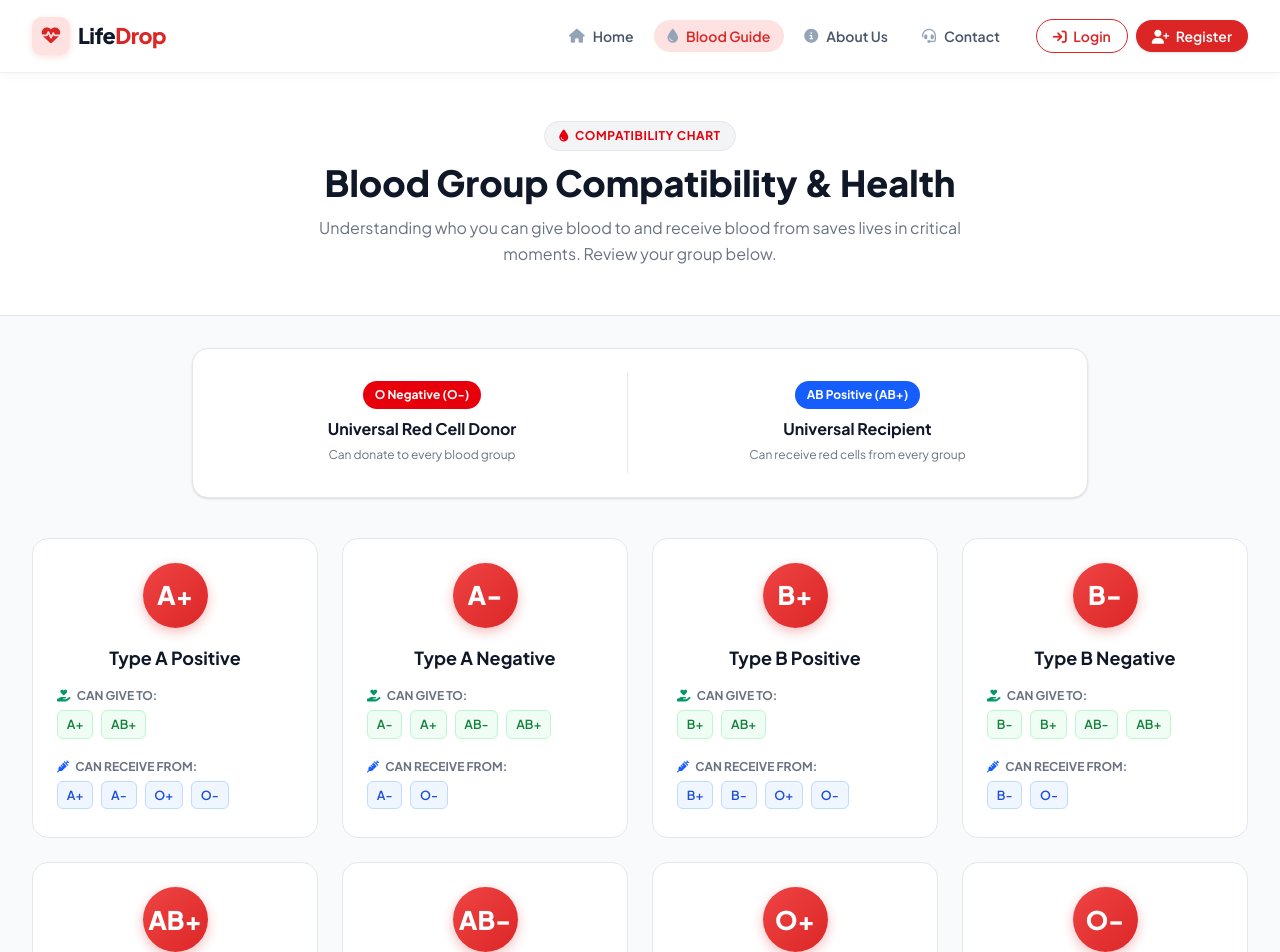
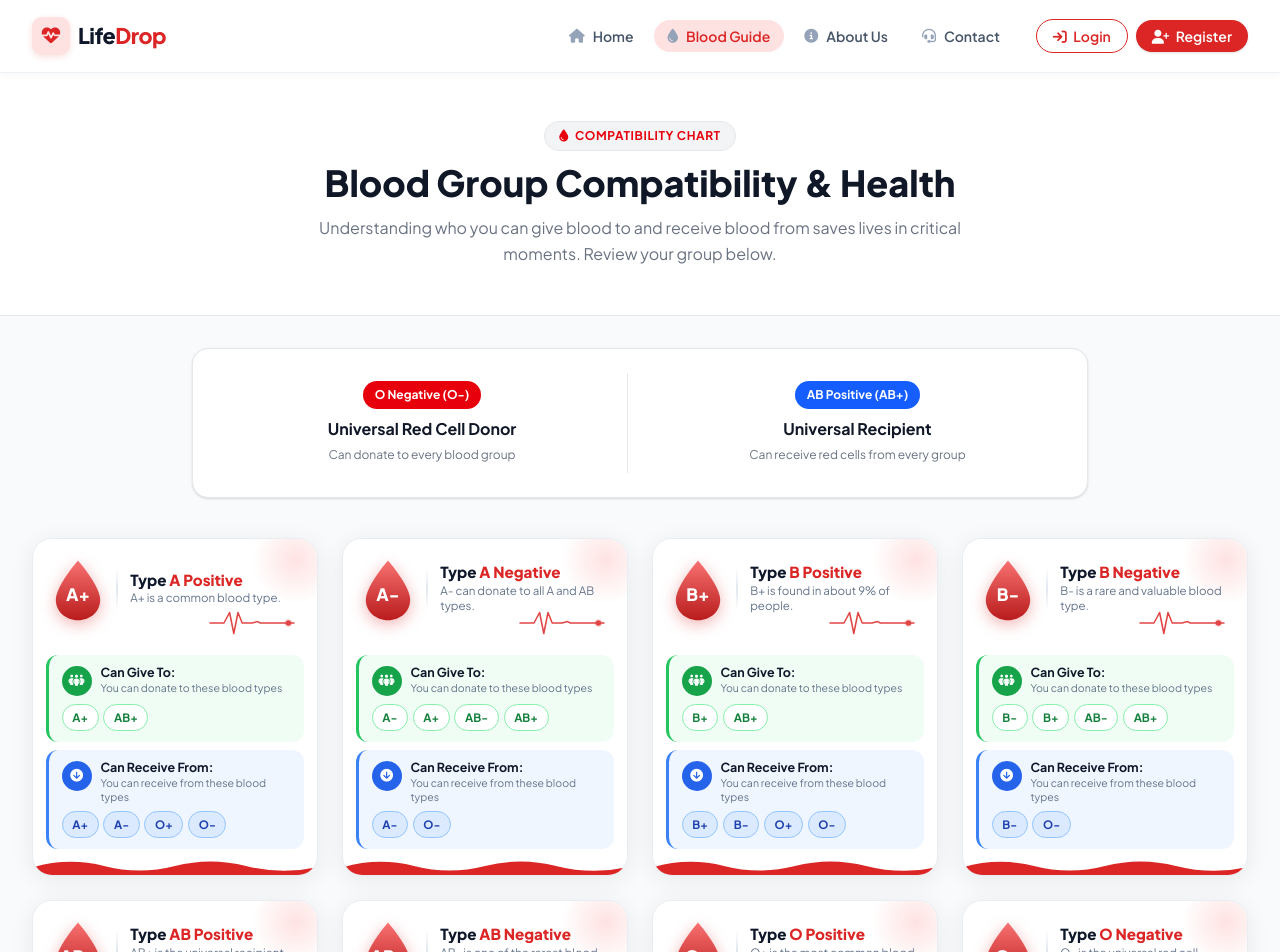
Before and after one commit to nazimpahore/bloodBank, a React (Vite) app in the folder frontend/: page /guide in a window 1280 px wide. Shown: the top 952 px of the page. Built offline with nearby package versions, Linux system fonts and the light colour scheme; no server answers.

Commit message:
feat: add blood guide page and custom CSS styling

```diff
--- a/frontend/src/index.css
+++ b/frontend/src/index.css
@@ -95,6 +95,214 @@
   transform: translateY(-5px);
   box-shadow: 0 20px 30px -10px rgba(220, 38, 38, 0.15), 0 10px 15px -5px rgba(0, 0, 0, 0.05);
   border-color: #fee2e2;
+}
+
+/* ── New blood-group card (reference design) ── */
+
+.bg-card {
+  border-radius: 20px;
+  border: 1px solid #e8edf2;
+  background: #ffffff;
+  box-shadow: 0 4px 24px rgba(0, 0, 0, 0.07);
+  overflow: hidden;
+  display: flex;
+  flex-direction: column;
+}
+
+
+
+/* Card header area */
+.bg-card-header {
+  padding: 1.1rem 1.2rem 0.9rem;
+  position: relative;
+  background: #ffffff;
+  overflow: hidden;
+}
+
+/* Pink blob decoration (top-right) */
+.bg-card-blob {
+  position: absolute;
+  top: -24px;
+  right: -24px;
+  width: 90px;
+  height: 90px;
+  border-radius: 50%;
+  background: radial-gradient(circle, rgba(254, 202, 202, 0.55) 0%, rgba(254, 226, 226, 0.0) 70%);
+  pointer-events: none;
+}
+
+/* Header row: blood-drop + divider + title text */
+.bg-card-title-row {
+  display: flex;
+  align-items: center;
+  gap: 0.75rem;
+  position: relative;
+  z-index: 1;
+  margin-bottom: 0.65rem;
+}
+
+/* Blood drop SVG container */
+.blood-drop-icon {
+  width: 52px;
+  height: 64px;
+  flex-shrink: 0;
+  filter: drop-shadow(0 4px 8px rgba(220, 38, 38, 0.35));
+}
+
+.blood-drop-icon svg {
+  width: 100%;
+  height: 100%;
+}
+
+/* Vertical divider between drop and title */
+.bg-card-title-divider {
+  width: 2px;
+  height: 44px;
+  background: linear-gradient(to bottom, transparent, #e2e8f0, transparent);
+  flex-shrink: 0;
+}
+
+/* Title + description text block */
+.bg-card-title-text {
+  flex: 1;
+  min-width: 0;
+}
+
+.bg-card-name {
+  font-size: 0.95rem;
+  font-weight: 800;
+  color: #0f172a;
+  margin: 0 0 0.15rem;
+  line-height: 1.2;
+  white-space: nowrap;
+  overflow: hidden;
+  text-overflow: ellipsis;
+}
+
+.bg-card-name-accent {
+  color: #dc2626;
+}
+
+.bg-card-desc {
+  font-size: 0.72rem;
+  color: #64748b;
+  margin: 0;
+  line-height: 1.3;
+}
+
+/* ECG / heartbeat line */
+.ecg-line {
+  width: 110px;
+  height: 28px;
+  position: absolute;
+  bottom: 8px;
+  right: 10px;
+  opacity: 0.85;
+}
+
+/* Card body: compatibility sections */
+.bg-card-body {
+  flex: 1;
+  padding: 0.6rem 0.8rem 0.5rem;
+  display: flex;
+  flex-direction: column;
+  gap: 0.5rem;
+}
+
+/* Each compat section (give / receive) */
+.bg-compat-section {
+  border-radius: 12px;
+  padding: 0.65rem 0.8rem 0.7rem;
+  border-left-width: 3px;
+  border-left-style: solid;
+}
+
+.bg-give-section {
+  background: #f0fdf4;
+  border-left-color: #22c55e;
+}
+
+.bg-receive-section {
+  background: #eff6ff;
+  border-left-color: #3b82f6;
+}
+
+/* Icon + label header inside section */
+.bg-compat-header {
+  display: flex;
+  align-items: flex-start;
+  gap: 0.55rem;
+  margin-bottom: 0.5rem;
+}
+
+/* Circle icon */
+.compat-section-icon {
+  width: 30px;
+  height: 30px;
+  border-radius: 50%;
+  display: flex;
+  align-items: center;
+  justify-content: center;
+  font-size: 0.8rem;
+  flex-shrink: 0;
+  color: #ffffff;
+  margin-top: 1px;
+}
+
+.give-icon  { background: #16a34a; }
+.receive-icon { background: #2563eb; }
+
+.bg-compat-label {
+  font-size: 0.78rem;
+  font-weight: 700;
+  color: #0f172a;
+  margin: 0 0 0.05rem;
+  line-height: 1.2;
+}
+
+.bg-compat-sub {
+  font-size: 0.66rem;
+  color: #64748b;
+  margin: 0;
+  line-height: 1.3;
+}
+
+/* Tags row */
+.bg-tags-row {
+  display: flex;
+  flex-wrap: wrap;
+  gap: 0.3rem;
+}
+
+/* Individual blood-type pill tag */
+.bg-tag {
+  font-size: 0.72rem;
+  font-weight: 700;
+  padding: 0.22rem 0.6rem;
+  border-radius: 999px;
+  white-space: nowrap;
+  border: 1.5px solid transparent;
+}
+
+.bg-tag-give {
+  background: #ffffff;
+  color: #15803d;
+  border-color: #86efac;
+}
+
+.bg-tag-receive {
+  background: #dbeafe;
+  color: #1e40af;
+  border-color: #93c5fd;
+}
+
+/* Red wave at card bottom */
+.card-wave {
+  width: 100%;
+  height: 18px;
+  display: block;
+  flex-shrink: 0;
+  margin-top: auto;
 }
 
 .blood-badge {
--- a/frontend/src/pages/BloodGuidePage.jsx
+++ b/frontend/src/pages/BloodGuidePage.jsx
@@ -1,63 +1,128 @@
 import React from 'react';
 import AlertMessage from '../components/AlertMessage';
+
+/* ── Inline SVG blood-drop icon ── */
+function BloodDrop({ label, className = '' }) {
+  return (
+    <div className={`blood-drop-icon ${className}`}>
+      <svg viewBox="0 0 60 75" fill="none" xmlns="http://www.w3.org/2000/svg">
+        <path
+          d="M30 4 C30 4 4 34 4 50 C4 63.8 15.6 74 30 74 C44.4 74 56 63.8 56 50 C56 34 30 4 30 4Z"
+          fill="url(#dropGrad)"
+        />
+        <defs>
+          <linearGradient id="dropGrad" x1="30" y1="4" x2="30" y2="74" gradientUnits="userSpaceOnUse">
+            <stop offset="0%" stopColor="#f87171" />
+            <stop offset="100%" stopColor="#b91c1c" />
+          </linearGradient>
+        </defs>
+        <text x="50%" y="62%" dominantBaseline="middle" textAnchor="middle"
+          fill="white" fontSize="20" fontWeight="800" fontFamily="'Plus Jakarta Sans', sans-serif">
+          {label}
+        </text>
+      </svg>
+    </div>
+  );
+}
+
+/* ── ECG / heartbeat SVG decoration ── */
+function EcgLine() {
+  return (
+    <svg className="ecg-line" viewBox="0 0 120 40" fill="none" xmlns="http://www.w3.org/2000/svg">
+      <polyline
+        points="0,20 20,20 28,5 34,35 40,5 46,20 60,20 68,18 72,20 120,20"
+        stroke="#dc2626" strokeWidth="2.2" strokeLinecap="round" strokeLinejoin="round" fill="none"
+      />
+      <circle cx="112" cy="20" r="6" fill="#dc2626" opacity="0.15" />
+      <circle cx="112" cy="20" r="4" fill="#dc2626" />
+    </svg>
+  );
+}
+
+/* ── Red wave / ribbon decoration at card bottom ── */
+function CardWave() {
+  return (
+    <svg className="card-wave" viewBox="0 0 320 28" fill="none" preserveAspectRatio="none" xmlns="http://www.w3.org/2000/svg">
+      <path d="M0 16 Q40 0 80 14 Q120 28 160 14 Q200 0 240 14 Q280 28 320 16 L320 28 L0 28 Z" fill="#dc2626" />
+    </svg>
+  );
+}
+
+/* ── Green donor section icon ── */
+function GiveIcon() {
+  return (
+    <div className="compat-section-icon give-icon">
+      <i className="fa-solid fa-people-group" />
+    </div>
+  );
+}
+
+/* ── Blue receive section icon ── */
+function ReceiveIcon() {
+  return (
+    <div className="compat-section-icon receive-icon">
+      <i className="fa-solid fa-circle-arrow-down" />
+    </div>
+  );
+}
 
 export default function BloodGuidePage() {
   const bloodCards = [
     {
       group: 'A+',
       name: 'Type A Positive',
+      desc: 'A+ is a common blood type.',
       give: ['A+', 'AB+'],
       receive: ['A+', 'A-', 'O+', 'O-'],
-      badgeBg: 'bg-gradient-to-br from-red-500 to-red-600',
     },
     {
       group: 'A-',
       name: 'Type A Negative',
+      desc: 'A- can donate to all A and AB types.',
       give: ['A-', 'A+', 'AB-', 'AB+'],
       receive: ['A-', 'O-'],
-      badgeBg: 'bg-gradient-to-br from-rose-500 to-rose-600',
     },
     {
       group: 'B+',
       name: 'Type B Positive',
+      desc: 'B+ is found in about 9% of people.',
       give: ['B+', 'AB+'],
       receive: ['B+', 'B-', 'O+', 'O-'],
-      badgeBg: 'bg-gradient-to-br from-red-500 to-red-600',
     },
     {
       group: 'B-',
       name: 'Type B Negative',
+      desc: 'B- is a rare and valuable blood type.',
       give: ['B-', 'B+', 'AB-', 'AB+'],
       receive: ['B-', 'O-'],
-      badgeBg: 'bg-gradient-to-br from-rose-500 to-rose-600',
     },
     {
       group: 'AB+',
       name: 'Type AB Positive',
+      desc: 'AB+ is the universal recipient type.',
       give: ['AB+ only'],
-      receive: ['All Blood Groups (Universal)'],
-      badgeBg: 'bg-gradient-to-br from-sky-500 to-sky-700',
+      receive: ['All Blood Groups'],
     },
     {
       group: 'AB-',
       name: 'Type AB Negative',
+      desc: 'AB- is one of the rarest blood types.',
       give: ['AB-', 'AB+'],
       receive: ['AB-', 'A-', 'B-', 'O-'],
-      badgeBg: 'bg-gradient-to-br from-sky-500 to-sky-700',
     },
     {
       group: 'O+',
       name: 'Type O Positive',
+      desc: 'O+ is the most common blood type.',
       give: ['O+', 'A+', 'B+', 'AB+'],
       receive: ['O+', 'O-'],
-      badgeBg: 'bg-gradient-to-br from-red-500 to-red-600',
     },
     {
       group: 'O-',
       name: 'Type O Negative',
-      give: ['All Blood Groups (Universal)'],
+      desc: 'O- is the universal red cell donor.',
+      give: ['All Blood Groups'],
       receive: ['O- only'],
-      badgeBg: 'bg-gradient-to-br from-emerald-500 to-emerald-600',
     },
   ];
 
@@ -106,37 +171,70 @@ export default function BloodGuidePage() {
         {/* Blood Type Cards Grid */}
         <div className="grid grid-cols-1 sm:grid-cols-2 lg:grid-cols-4 gap-6 mb-16">
           {bloodCards.map(card => (
-            <div key={card.group} className="blood-group-card p-6">
-              <div className={`blood-badge ${card.badgeBg}`}>
-                {card.group}
+            <div key={card.group} className="bg-card">
+
+              {/* ── Card Header ── */}
+              <div className="bg-card-header">
+                {/* Pink circle blob — top right decoration */}
+                <div className="bg-card-blob" />
+
+                {/* Blood drop + title */}
+                <div className="bg-card-title-row">
+                  <BloodDrop label={card.group} />
+                  <div className="bg-card-title-divider" />
+                  <div className="bg-card-title-text">
+                    <h5 className="bg-card-name">
+                      {card.name.split(' ').slice(0, 1).join(' ')}{' '}
+                      <span className="bg-card-name-accent">
+                        {card.name.split(' ').slice(1).join(' ')}
+                      </span>
+                    </h5>
+                    <p className="bg-card-desc">{card.desc}</p>
                   </div>
-              <h5 className="text-center font-bold text-lg text-gray-900 mb-4">{card.name}</h5>
+                </div>
 
-              <div className="mb-4">
-                <small className="text-gray-500 font-bold block text-xs uppercase mb-1.5">
-                  <i className="fa-solid fa-hand-holding-heart text-emerald-600 mr-1"></i> CAN GIVE TO:
-                </small>
-                <div className="flex flex-wrap gap-1">
+                {/* ECG decoration */}
+                <EcgLine />
+              </div>
+
+              {/* ── Card Body ── */}
+              <div className="bg-card-body">
+
+                {/* Can Give To */}
+                <div className="bg-compat-section bg-give-section">
+                  <div className="bg-compat-header">
+                    <GiveIcon />
+                    <div>
+                      <p className="bg-compat-label">Can Give To:</p>
+                      <p className="bg-compat-sub">You can donate to these blood types</p>
+                    </div>
+                  </div>
+                  <div className="bg-tags-row">
                     {card.give.map((g, i) => (
-                    <span key={i} className="compat-tag compat-give">
-                      {g}
-                    </span>
+                      <span key={i} className="bg-tag bg-tag-give">{g}</span>
                     ))}
                   </div>
                 </div>
 
+                {/* Can Receive From */}
+                <div className="bg-compat-section bg-receive-section">
+                  <div className="bg-compat-header">
+                    <ReceiveIcon />
                     <div>
-                <small className="text-gray-500 font-bold block text-xs uppercase mb-1.5">
-                  <i className="fa-solid fa-syringe text-blue-600 mr-1"></i> CAN RECEIVE FROM:
-                </small>
-                <div className="flex flex-wrap gap-1">
+                      <p className="bg-compat-label">Can Receive From:</p>
+                      <p className="bg-compat-sub">You can receive from these blood types</p>
+                    </div>
+                  </div>
+                  <div className="bg-tags-row">
                     {card.receive.map((r, i) => (
-                    <span key={i} className="compat-tag compat-receive">
-                      {r}
-                    </span>
+                      <span key={i} className="bg-tag bg-tag-receive">{r}</span>
                     ))}
                   </div>
                 </div>
+              </div>
+
+              {/* ── Card Wave Footer ── */}
+              <CardWave />
             </div>
           ))}
         </div>
```
Lines whose indentation alone changed are shown as unchanged.
